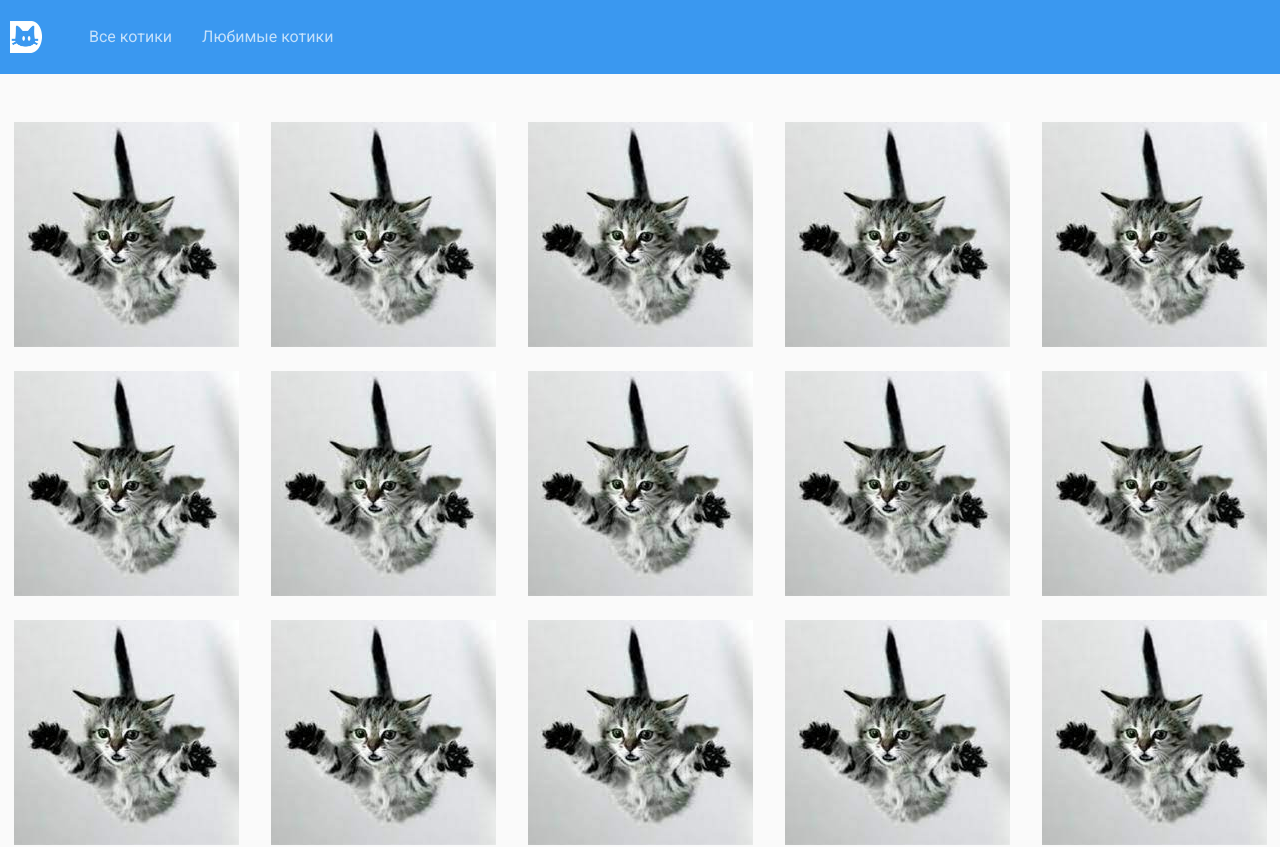
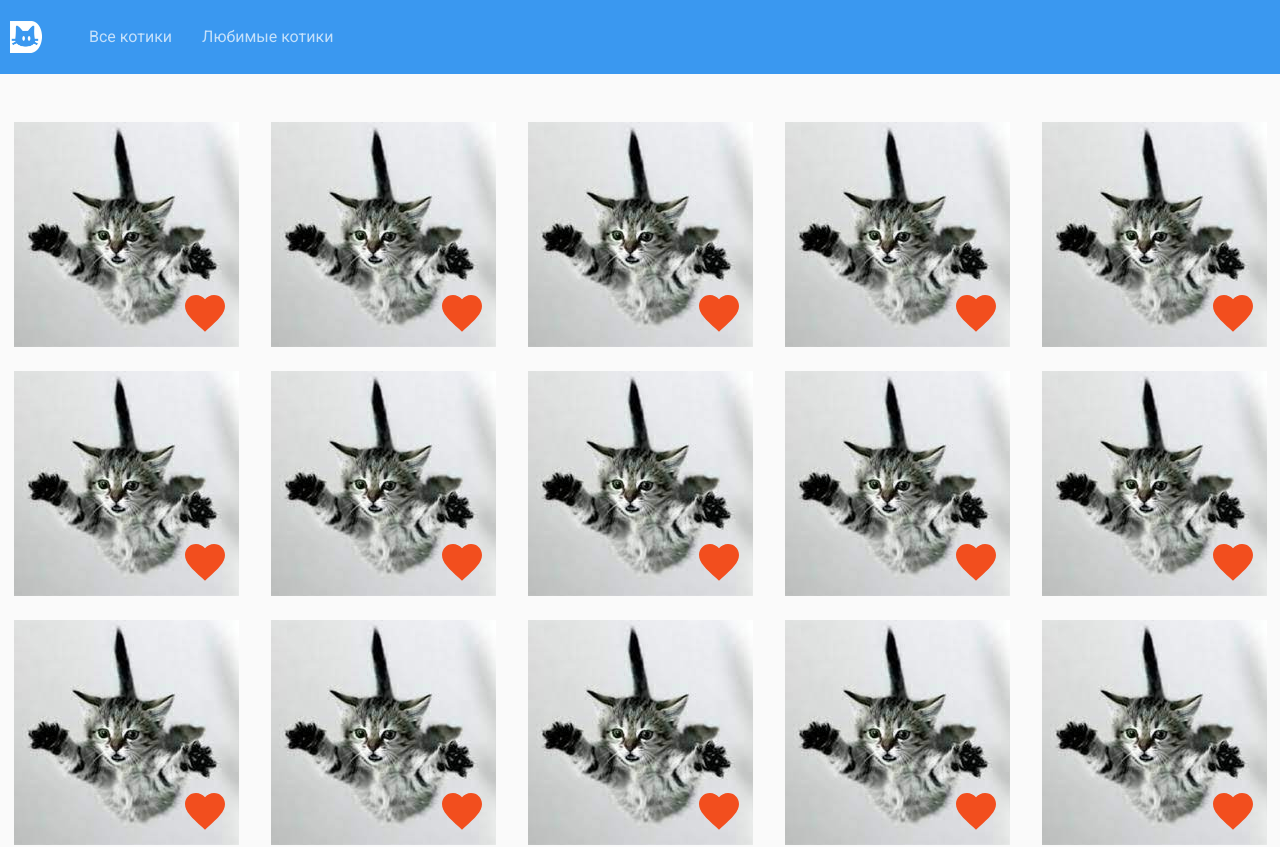
Before and after one commit to Ze40/cats-pin, a React (Vite) app in the folder front/: page /all-cats in a window 1280 px wide. Shown: the top 847 px of the page. Built offline with nearby package versions, Linux system fonts and the light colour scheme.

Commit message:
style(cat-card): make animate and add heart

```diff
--- /dev/null
+++ b/front/src/assets/icons/heart-icon.tsx
@@ -0,0 +1,47 @@
+interface HeartIconProps {
+  isFill?: boolean;
+}
+
+const HeartIcon = ({ isFill }: HeartIconProps) => {
+  if (isFill) {
+    return (
+      <svg
+        width="48"
+        height="48"
+        viewBox="0 0 48 48"
+        fill="none"
+        xmlns="http://www.w3.org/2000/svg"
+      >
+        <g clip-path="url(#clip0_1_2180)">
+          <path
+            d="M24 42.7L21.1 40.06C10.8 30.72 4 24.56 4 17C4 10.84 8.84 6 15 6C18.48 6 21.82 7.62 24 10.18C26.18 7.62 29.52 6 33 6C39.16 6 44 10.84 44 17C44 24.56 37.2 30.72 26.9 40.08L24 42.7Z"
+            fill="#F24E1E"
+          />
+        </g>
+        <defs>
+          <clipPath id="clip0_1_2180">
+            <rect width="48" height="48" fill="white" />
+          </clipPath>
+        </defs>
+      </svg>
+    );
+  }
+
+  return (
+    <svg width="48" height="48" viewBox="0 0 48 48" fill="none" xmlns="http://www.w3.org/2000/svg">
+      <g clip-path="url(#clip0_1_2165)">
+        <path
+          d="M33 6C29.52 6 26.18 7.62 24 10.18C21.82 7.62 18.48 6 15 6C8.84 6 4 10.84 4 17C4 24.56 10.8 30.72 21.1 40.08L24 42.7L26.9 40.06C37.2 30.72 44 24.56 44 17C44 10.84 39.16 6 33 6ZM24.2 37.1L24 37.3L23.8 37.1C14.28 28.48 8 22.78 8 17C8 13 11 10 15 10C18.08 10 21.08 11.98 22.14 14.72H25.88C26.92 11.98 29.92 10 33 10C37 10 40 13 40 17C40 22.78 33.72 28.48 24.2 37.1Z"
+          fill="#F24E1E"
+        />
+      </g>
+      <defs>
+        <clipPath id="clip0_1_2165">
+          <rect width="48" height="48" fill="white" />
+        </clipPath>
+      </defs>
+    </svg>
+  );
+};
+
+export default HeartIcon;
--- /dev/null
+++ b/front/src/assets/icons/index.ts
@@ -0,0 +1,3 @@
+import HeartIcon from "./heart-icon";
+
+export { HeartIcon };
--- a/front/src/shared/ui/cat-card/CatCard.tsx
+++ b/front/src/shared/ui/cat-card/CatCard.tsx
@@ -1,4 +1,6 @@
 import clsx from "clsx";
+
+import { HeartIcon } from "@/assets/icons";
 
 import classes from "./style.module.scss";
 
@@ -11,6 +13,9 @@ export const CatCard = ({ className, cat }: CatCardProps) => {
   return (
     <div className={clsx(classes.imgBox, className)}>
       <img src={cat} alt="" className={classes.img} />
+      <button type="button" className={classes.icon}>
+        <HeartIcon isFill />
+      </button>
     </div>
   );
 };
--- a/front/src/shared/ui/cat-card/style.module.scss
+++ b/front/src/shared/ui/cat-card/style.module.scss
@@ -1,10 +1,30 @@
+@use "../../../styles/variables.scss" as v;
+
 .imgBox {
   aspect-ratio: 1 / 1;
 
   position: relative;
+  transition-duration: v.$tr-hover;
+
+  &:hover {
+    box-shadow: v.$sh-main;
+    transition-duration: v.$tr-hover;
+  }
 }
 
 .img {
   object-fit: contain;
   width: 100%;
 }
+
+.icon {
+  position: absolute;
+  z-index: 10;
+  bottom: 10px;
+  right: 10px;
+
+  &:hover {
+    transform: scale(1.1);
+    transition-duration: v.$tr-hover;
+  }
+}
```
